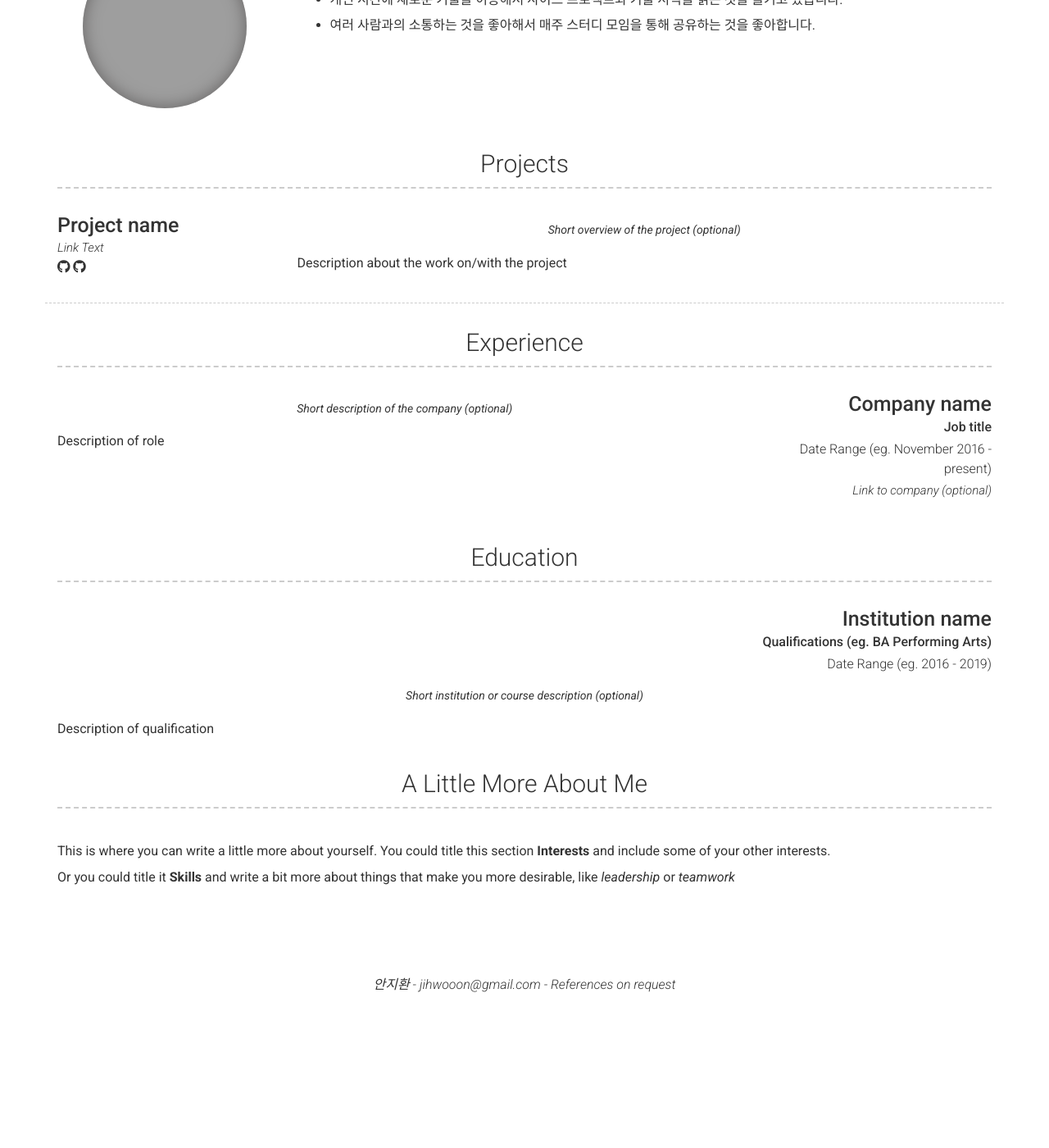
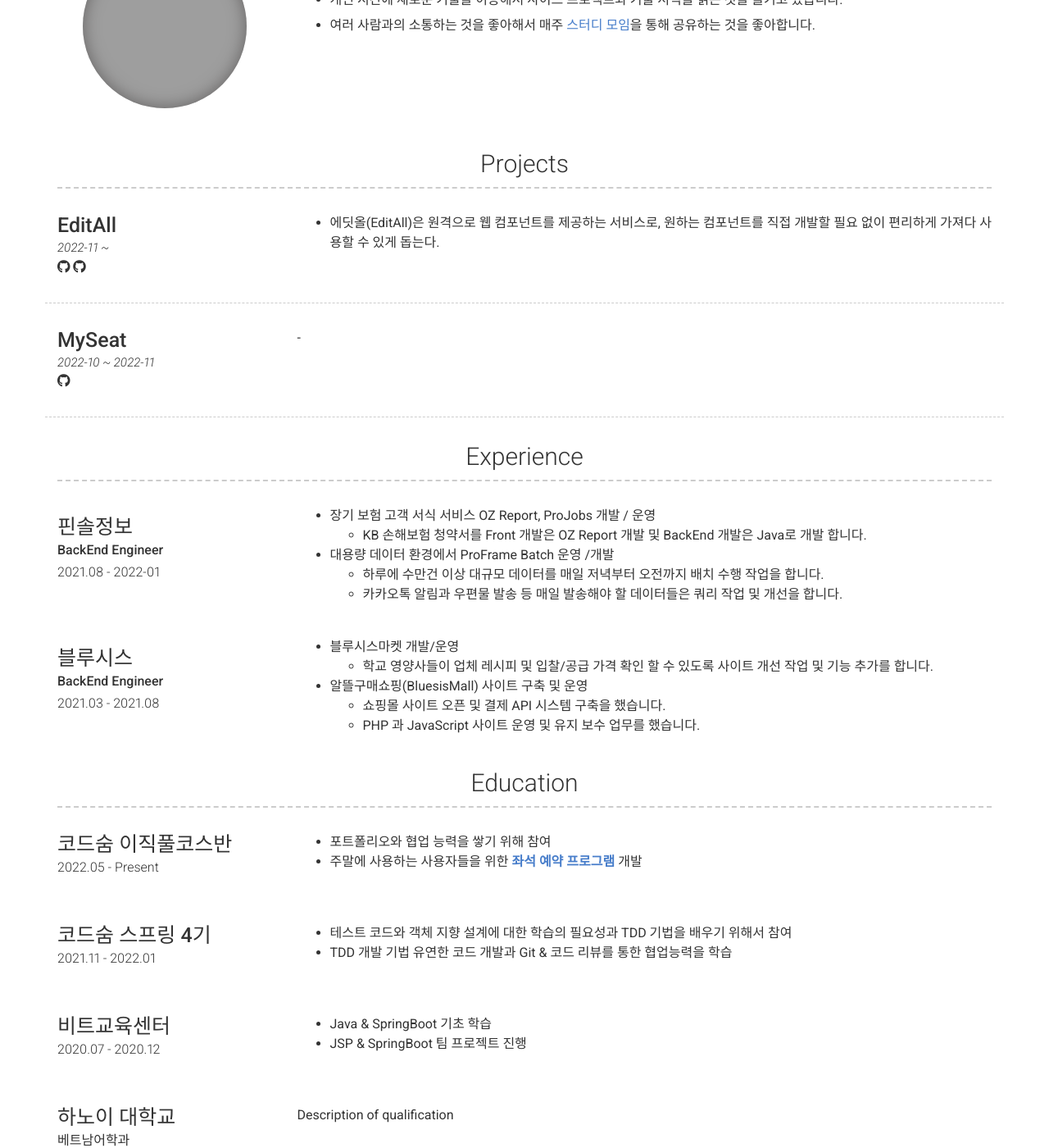
Before and after one commit to jihwooon/jihwooon.github.io, a Jekyll site: the page built from index.md, in a window 1280 px wide and 1400 px high, scrolled down 370 px. Shown: the whole window at 82% size. Built offline with Jekyll 4.4.1, drawn with Linux system fonts in a browser that asks for light colours; nearby versions of some CDN libraries; before the commit the page ends 1591 px from its top, so only the background shows below that; grey boxes are pictures that could not be loaded.

Commit message:
1차 이력서 내용 채우기

```diff
--- a/_config.yml
+++ b/_config.yml
@@ -16,7 +16,7 @@ website:  https://hwooon.tistory.com/
 # website_title: Web (Website title override)
 
 # Dark Mode (true/false/never)
-darkmode: false
+darkmode: never
 
 # Social links
 # twitter_username: jekyllrb
@@ -56,7 +56,7 @@ about_content: | # this will include new lines to allow paragraphs
 
   - 개인 시간에 새로운 기술을 이용해서 사이드 프로젝트와 기술 서적을 읽는 것을 즐기고 있습니다.
 
-  - 여러 사람과의 소통하는 것을 좋아해서 매주 스터디 모임을 통해 공유하는 것을 좋아합니다.
+  - 여러 사람과의 소통하는 것을 좋아해서 매주 [스터디 모임](https://jihwan92.notion.site/be569c74834f48a18dcbab6b11dfd7b1)을 통해 공유하는 것을 좋아합니다.
 
 content:
   - title: Projects # Title for the section
@@ -65,9 +65,9 @@ content:
       - layout: left
         border: weak  # Value of `weak` will display a weak border below this item. # Any
                       # other value (or no value) means no border will be displayed
-        title: Project name
+        title: EditAll
         link: Link to project (eg. sproogen.github.io/modern-resume-theme)(optional)
-        link_text: Link Text
+        link_text: 2022-11 ~
         additional_links:
           - title:  Github page for project (eg. sproogen/modern-resume-theme)
             icon: fab fa-github
@@ -75,31 +75,89 @@ content:
           - title:  Github page for project (eg. sproogen/modern-resume-theme)
             icon: fab fa-github
             url: Link to project (eg. sproogen.github.io/modern-resume-theme)(optional)
-        quote: >
-          Short overview of the project (optional)
+        # quote: >
+        #   Short overview of the project (optional)
         description: | # this will include new lines to allow paragraphs
-          Description about the work on/with the project
+          - 에딧올(EditAll)은 원격으로 웹 컴포넌트를 제공하는 서비스로, 원하는 컴포넌트를 직접 개발할 필요 없이 편리하게 가져다 사용할 수 있게 돕는다.
+      - layout: left
+        border: weak  # Value of `weak` will display a weak border below this item. # Any
+                      # other value (or no value) means no border will be displayed
+        title: MySeat
+        link: https://github.com/CodeSoom-Project/codesoom-space
+        link_text: 2022-10 ~ 2022-11
+        additional_links:
+          - title:  Github page for project (eg. sproogen/modern-resume-theme)
+            icon: fab fa-github
+            url: https://space.codesoom.com/
+        # quote: >
+        #   Short overview of the project (optional)
+        description: | # this will include new lines to allow paragraphs
+          -
   - title: Experience
     layout: list
     content:
-      - layout: right
-        title: Company name
-        sub_title: Job title
-        caption: Date Range (eg. November 2016 - present)
-        link: Link to company (optional)
-        quote: >
-          Short description of the company (optional)
+      - layout: left
+        title: 핀솔정보
+        sub_title: BackEnd Engineer
+        caption: 2021.08 - 2022-01
+        # link: Link to company (optional)
+        # quote: >
+        #   금융산업 분야 SI 회사
         description: | # this will include new lines to allow paragraphs
-          Description of role
+          - 장기 보험 고객 서식 서비스 OZ Report, ProJobs  개발 / 운영
+            - KB 손해보험 청약서를 Front 개발은 OZ Report 개발 및 BackEnd 개발은 Java로 개발 합니다.
+          - 대용량 데이터 환경에서 ProFrame Batch 운영 /개발
+            - 하루에 수만건 이상 대규모 데이터를 매일 저녁부터 오전까지 배치 수행 작업을 합니다.
+            - 카카오톡 알림과 우편물 발송 등 매일 발송해야 할 데이터들은 쿼리 작업 및 개선을 합니다.
+      - layout: left
+        title: 블루시스
+        sub_title: BackEnd Engineer
+        caption: 2021.03 - 2021.08
+        # link: Link to company (optional)
+        # quote: >
+        #   식품정보 및 데이터 기술 솔루션 회사
+        description: | # this will include new lines to allow paragraphs
+          - 블루시스마켓 개발/운영
+            - 학교 영양사들이 업체 레시피 및 입찰/공급 가격 확인 할 수 있도록 사이트 개선 작업 및  기능 추가를 합니다.
+          - 알뜰구매쇼핑(BluesisMall) 사이트 구축 및 운영
+            - 쇼핑몰 사이트 오픈 및 결제 API 시스템 구축을 했습니다.
+            - PHP 과 JavaScript 사이트 운영 및 유지 보수 업무를 했습니다.
   - title: Education
     layout: list
     content:
-      - layout: top-right
-        title: Institution name
-        sub_title: Qualifications (eg. BA Performing Arts)
-        caption: Date Range (eg. 2016 - 2019)
-        quote: >
-          Short institution or course description (optional)
+      - layout: left
+        title: 코드숨 이직풀코스반
+        # sub_title: Qualifications (eg. BA Performing Arts)
+        caption: 2022.05 - Present
+        # quote: >
+        #   Short institution or course description (optional)
+        description: | # this will include new lines to allow paragraphs
+          - 포트폴리오와 협업 능력을 쌓기 위해 참여
+          - 주말에 사용하는 사용자들을 위한 [**좌석 예약 프로그램**](https://space.codesoom.com/) 개발
+      - layout: left
+        title: 코드숨 스프링 4기
+        # sub_title: Qualifications (eg. BA Performing Arts)
+        caption: 2021.11 - 2022.01
+        # quote: >
+        #   Short institution or course description (optional)
+        description: | # this will include new lines to allow paragraphs
+          - 테스트 코드와 객체 지향 설계에 대한 학습의 필요성과 TDD 기법을 배우기 위해서 참여
+          - TDD 개발 기법 유연한 코드 개발과 Git & 코드 리뷰를 통한 협업능력을 학습
+      - layout: left
+        title: 비트교육센터
+        # sub_title: Qualifications (eg. BA Performing Arts)
+        caption: 2020.07 - 2020.12
+        # quote: >
+        #   Short institution or course description (optional)
+        description: | # this will include new lines to allow paragraphs
+          - Java & SpringBoot 기초 학습
+          - JSP & SpringBoot 팀 프로젝트 진행
+      - layout: left
+        title: 하노이 대학교
+        sub_title: 베트남어학과
+        caption: 2013.09 - 2019.06
+        # quote: >
+        #   Short institution or course description (optional)
         description: | # this will include new lines to allow paragraphs
           Description of qualification
   - title: A Little More About Me
@@ -110,7 +168,7 @@ content:
       Or you could title it **Skills** and write a bit more about things that make you more desirable, like *leadership* or *teamwork*
 
 # Footer
-footer_show_references: true
+# footer_show_references: true
 # references_title: References on request (Override references text)
 
 # Build settings
```
Also changed, not shown: 1 other file.
